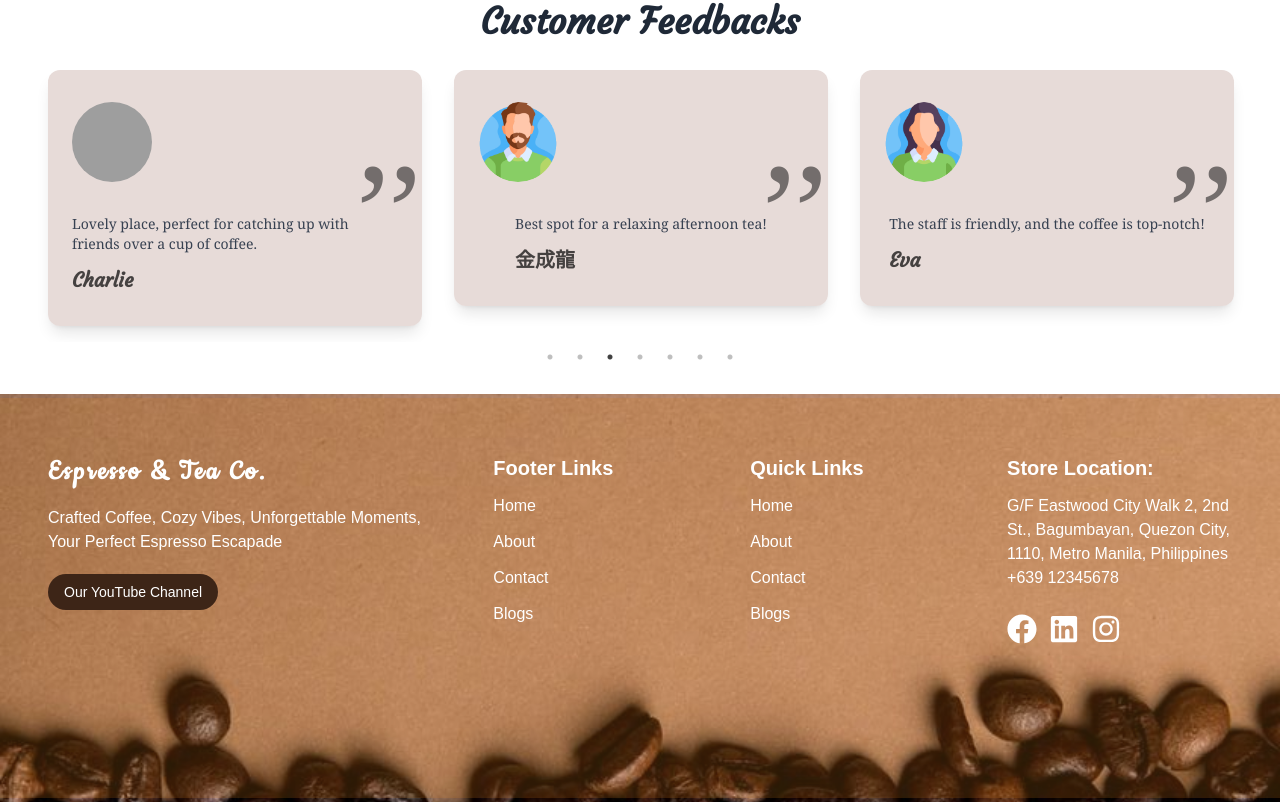
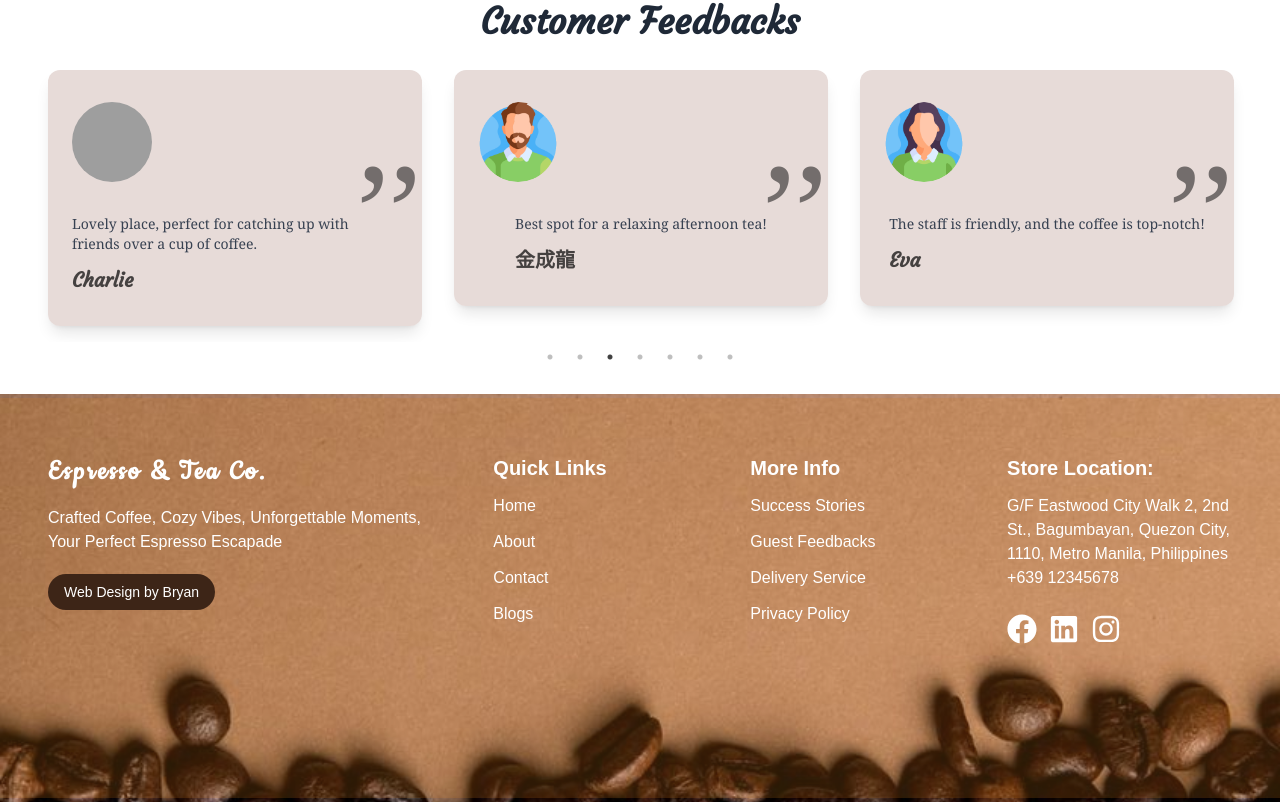
Before and after one commit to bryancastillo10/coffee-tea-website, a React (Vite) app: page / in a window 1280 px wide. Shown: the part 2231-3033 px from the top of the page. Built offline with nearby package versions, Linux system fonts and the light colour scheme; grey boxes are pictures that could not be loaded.

Commit message:
edit footer

```diff
--- a/src/components/Footer/FootList.js
+++ b/src/components/Footer/FootList.js
@@ -1,4 +1,4 @@
-const FootList = [
+export const FootList = [
   {
     title: "Home",
     link: "/#",
@@ -17,4 +17,21 @@ const FootList = [
   },
 ];
 
-export default FootList;
+export const FootListTwo = [
+  {
+    title: "Success Stories",
+    link: "/#",
+  },
+  {
+    title: "Guest Feedbacks",
+    link: "/#",
+  },
+  {
+    title: "Delivery Service",
+    link: "/#",
+  },
+  {
+    title: "Privacy Policy",
+    link: "/#",
+  },
+];
--- a/src/components/Footer/Footer.jsx
+++ b/src/components/Footer/Footer.jsx
@@ -2,7 +2,7 @@
 import React from "react";
 import { FaFacebook, FaLinkedin, FaInstagram } from "react-icons/fa";
 
-import FootList from "./FootList.js";
+import { FootList, FootListTwo } from "./FootList.js";
 import FooterImg from "../../assets/webpage/coffee-footer.jpg";
 
 const backgroundFooter = {
@@ -35,7 +35,7 @@ const Footer = () => {
               href="#"
               className="inline-block bg-[#3D2517] py-2 px-4 mt-5 text-sm rounded-full"
             >
-              Our YouTube Channel
+              Web Design by Bryan
             </a>
           </div>
           {/* Footer Links */}
@@ -43,7 +43,7 @@ const Footer = () => {
             {/* First Column Links */}
             <div className="py-8 px-4">
               <h1 className="text-xl font-semibold sm:text-left mb-3">
-                Footer Links
+                Quick Links
               </h1>
               <ul className="space-y-3">
                 {FootList.map((list, index) => (
@@ -61,10 +61,10 @@ const Footer = () => {
             {/* Second Column Links */}
             <div className="py-8 px-4">
               <h1 className="text-xl font-semibold sm:text-left mb-3">
-                Quick Links
+                More Info
               </h1>
               <ul className="space-y-3">
-                {FootList.map((list, index) => (
+                {FootListTwo.map((list, index) => (
                   <li key={index}>
                     <a
                       href={list.link}
```
